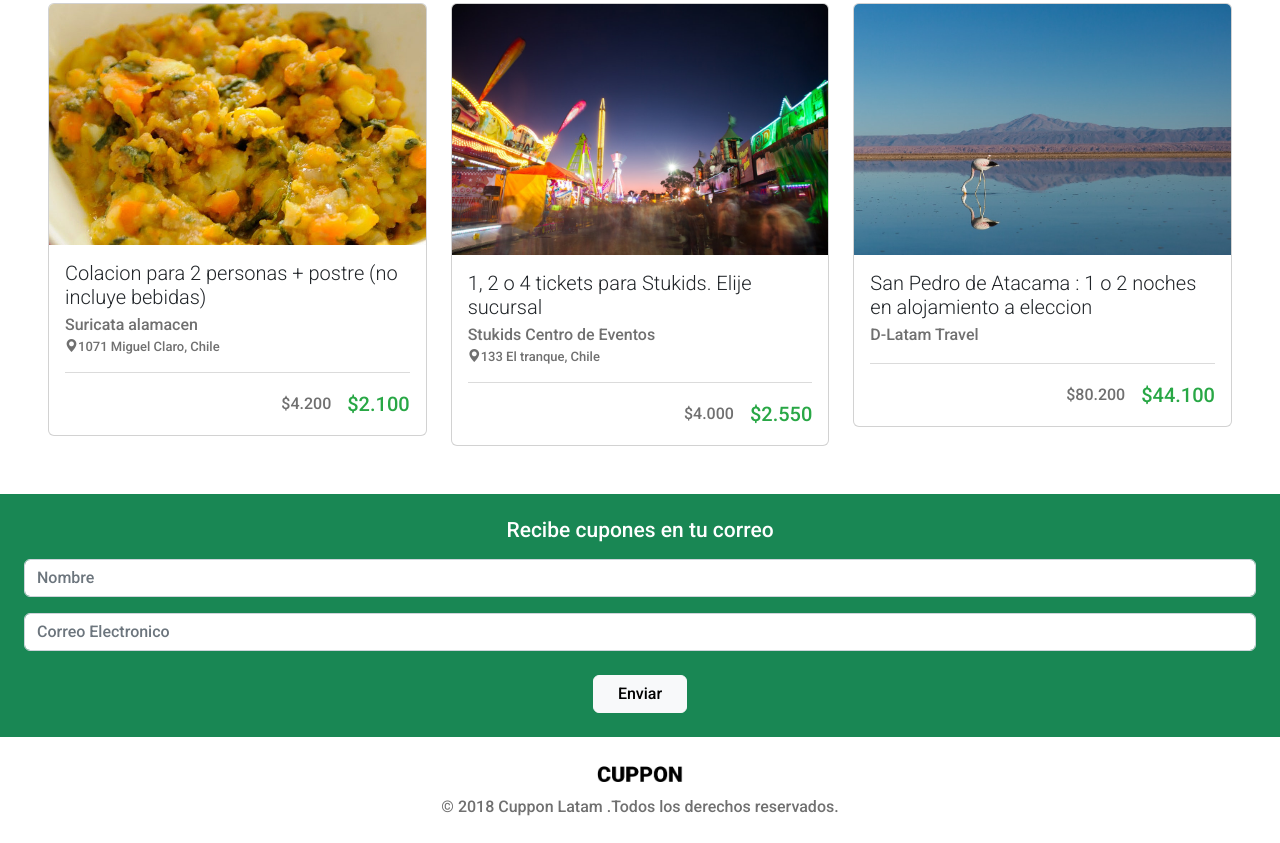
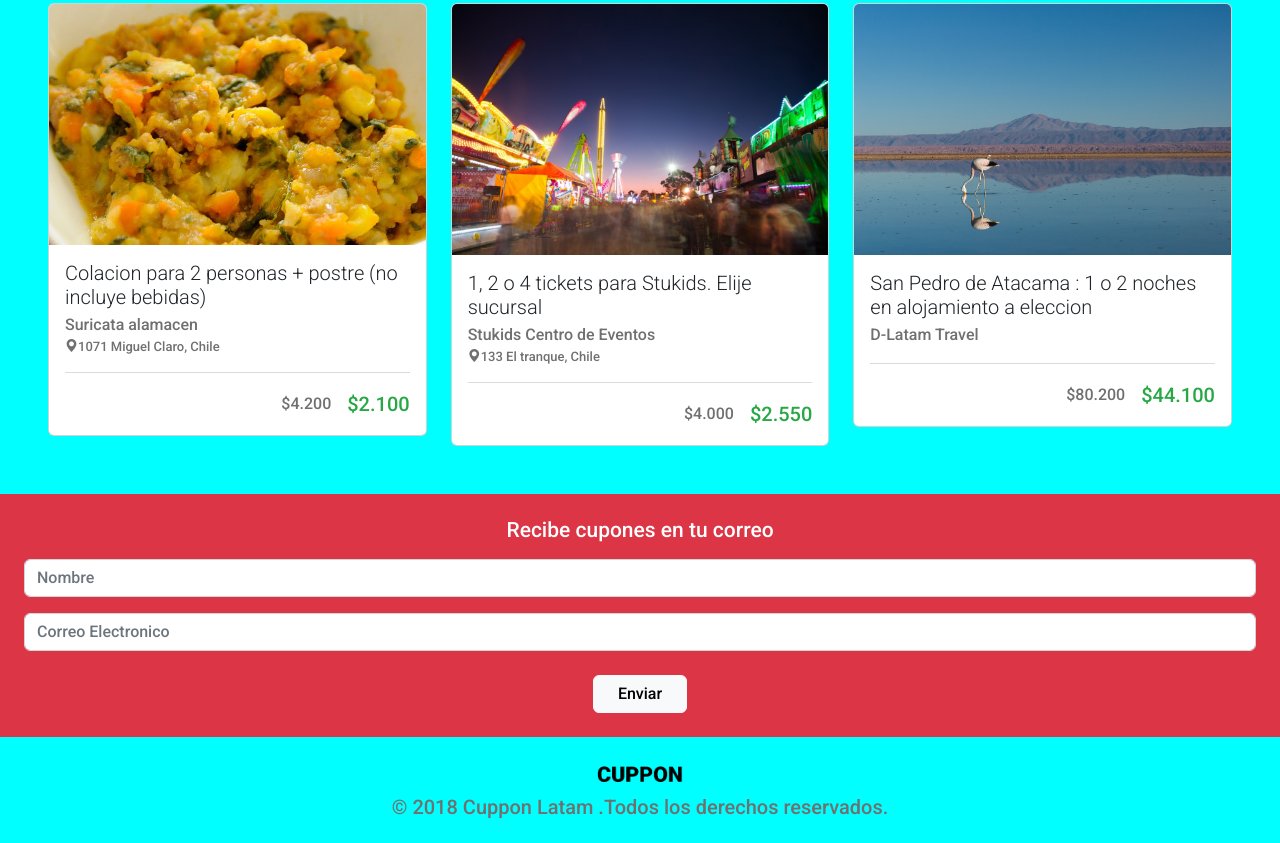
Before and after one commit to Jochejiro/desafio4-bootstrap-cuppon, a plain HTML site: page index.html in a window 1280 px wide. Shown: the part 569-1412 px from the top of the page. Drawn offline with nearby package versions, Linux system fonts and the light colour scheme; a web font is replaced by a local one.

Commit message:
Reestableciendo el repositorio a la version 0d51a69

```diff
--- a/assets/css/style.css
+++ b/assets/css/style.css
@@ -8,6 +8,7 @@ body {
     color: #707070;
     /* font-weight: 300; */
     font-size: 1rem;
+    background-color: aqua;
 }
 
 .logo {
@@ -40,3 +41,7 @@ body {
     color: white;
     text-align: center;
 }
+
+.h2{
+    color: white;
+}
--- a/index.html
+++ b/index.html
@@ -19,6 +19,7 @@
 
     <header>
         <!-- Navbar -->
+
         <nav class="navbar navbar-expand-lg navbar-dark bg-success p-2">
             <div class="container-fluid">
                 <a class="navbar-brand" href="#">
@@ -140,7 +141,7 @@
         </section>
 
         <!-- Seccion Formulario -->
-        <section class="container-fluid bg-success mt-5 p-4 ">
+        <section class="container-fluid bg-danger mt-5 p-4 ">
             <form>
                 <h2 class="form-titulo mb-3">Recibe cupones en tu correo</h2>
                 <div class="mb-3">
@@ -160,7 +161,7 @@
     <!-- Footer -->
     <footer class="container-fluid text-center p-4">
         <img class="logo" src="./assets/imgs/logo-black.png" alt="Logo Corporativo en Negro">
-        <p class="footer-texto mt-2 mb-0">© 2018 Cuppon Latam .Todos los derechos reservados.</p>
+        <h5 class="footer-texto mt-2 mb-0">© 2018 Cuppon Latam .Todos los derechos reservados.</h5>
     </footer>
 
     <!-- Bootstrap Js -->
```
